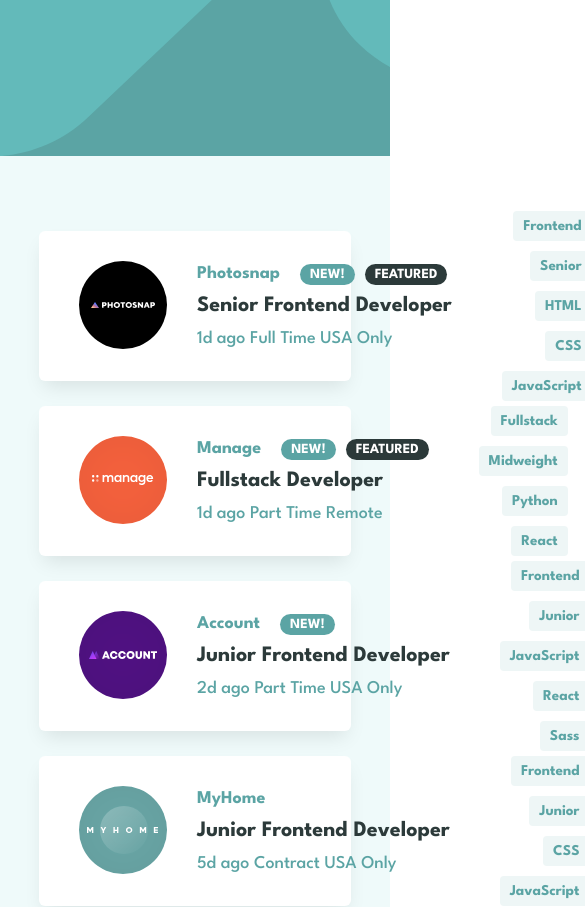
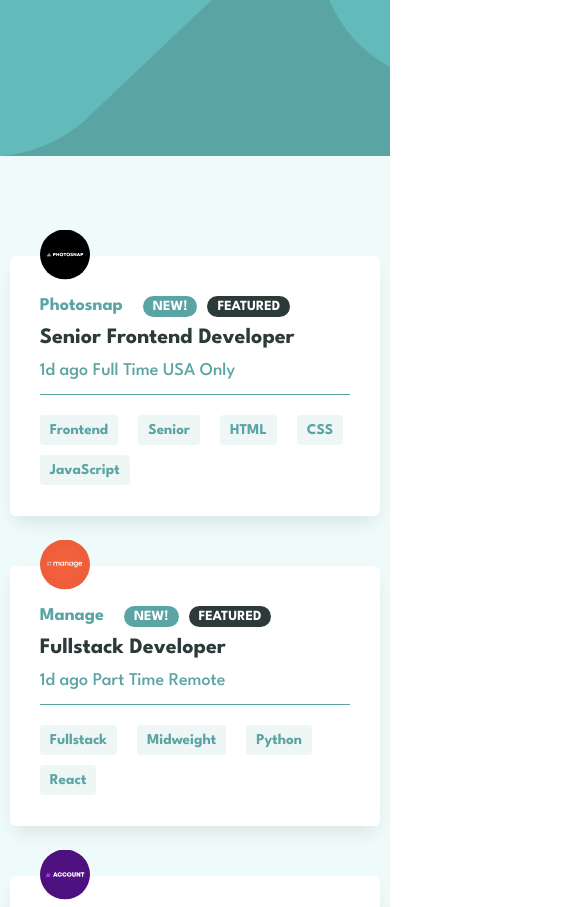
Before and after one commit to ShevchukA/job-listing-app, a React (Create React App) app: page / in a window 390 px wide. Shown: the top 907 px of the page, 585 px wide, since content can reach past the window. Built offline with nearby package versions, Linux system fonts and the light colour scheme.

Commit message:
feat: add responsive design

```diff
--- a/src/components/app/App.scss
+++ b/src/components/app/App.scss
@@ -31,3 +31,9 @@
     }
   }
 }
+
+@media only screen and (max-width: 900px) {
+  .app__container {
+    padding-top: 100px;
+  }
+}
--- a/src/components/card/Card.scss
+++ b/src/components/card/Card.scss
@@ -68,3 +68,46 @@
     margin: 0 40px;
   }
 }
+
+@media only screen and (max-width: 900px) {
+  .card {
+    height: 260px;
+    width: 95%;
+    margin-bottom: 50px;
+    position: relative;
+
+    &__logo {
+      margin: 0;
+      position: absolute;
+      transform: translateY(-50%);
+      top: 0;
+      left: 30px;
+
+      & img {
+        height: 50px;
+        width: 50px;
+      }
+    }
+
+    &__container {
+      display: flex;
+      flex-direction: column;
+      justify-content: center;
+      align-items: initial;
+      margin: 0 30px;
+    }
+
+    &__infoArea {
+      margin: 15px 0 15px 0;
+      padding-bottom: 15px;
+      border-bottom: 1px solid $primary-color;
+    }
+
+    &__tagsArea {
+      display: flex;
+      justify-content: flex-start;
+      align-self: initial;
+      margin: 0 -10px;
+    }
+  }
+}
--- a/src/components/filter/Filter.scss
+++ b/src/components/filter/Filter.scss
@@ -15,6 +15,7 @@
   align-items: center;
   box-sizing: border-box;
   padding: 5px 30px;
+  margin-bottom: 10px;
 
   &__clear {
     margin: 10px 10px;
@@ -27,3 +28,10 @@
     }
   }
 }
+
+@media only screen and (max-width: 900px) {
+  .filterContainer {
+    width: 95%;
+    margin-bottom: 20px;
+  }
+}
```
